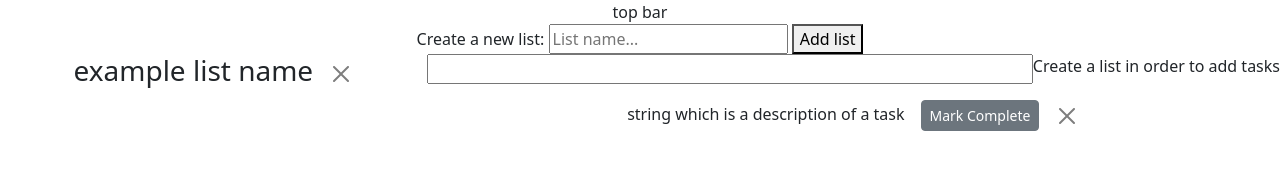
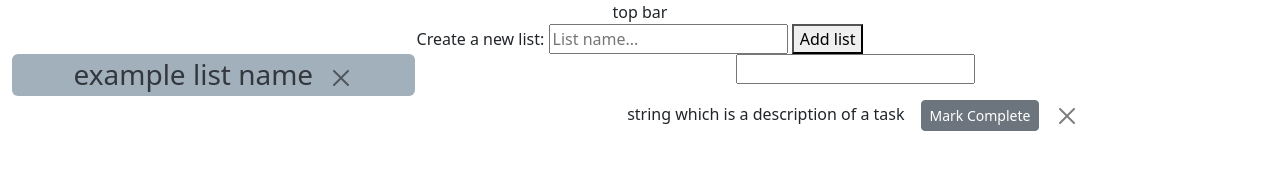
Before and after one commit to I-s-aac/todo-app, a plain HTML site: page index.html in a window 1280 px wide. Drawn offline with nearby package versions, Linux system fonts and the light colour scheme.

Commit message:
still adding styling, margin and stuff, making lists and tasks look better Fri, Sep 27, 2024  8:44:35 AM

```diff
--- a/index.html
+++ b/index.html
@@ -30,7 +30,10 @@
             <div class="col-12 col-md-4" id="listContainer"></div>
             <div class="col-12 col-md-8">
                 <div class="row">
-                    <input type="text" class="col" id="taskAdder">Create a list in order to add tasks</input>
+                    <div class="col">
+                        <label for="taskAdder"></label>
+                        <input type="text" id="taskAdder" name="taskAdder"></input>
+                    </div>
                 </div>
                 <div class="row">
                     <div class="col" id="taskContainer">
--- a/script.js
+++ b/script.js
@@ -43,6 +43,10 @@ function updateContainers() {
         const listElement = document.createElement("h3");
         listElement.textContent = listName;
         listElement.style.textDecoration = taskLists[listName].done === true ? "line-through" : "none";
+        listElement.classList.add("bg-secondary", "p-1", "rounded");
+        if (currentList === listName) {
+            listElement.style.filter = "brightness(1.5)";
+        }
         listElement.onclick = () => {
             currentList = listName;
             updateContainers();
@@ -59,7 +63,10 @@ function updateContainers() {
     }
 
     // display tasks to page
-    if (taskLists[currentList]) {
+    if (taskLists[currentList] !== undefined) {
+        taskAdder.style.display = "inline-block";
+        document.querySelector(`label[for="taskAdder"]`).textContent = "";
+
         taskLists[currentList].tasks.forEach((task, index) => {
             const taskElement = document.createElement("div");
             taskElement.textContent = task.content;
@@ -79,6 +86,9 @@ function updateContainers() {
             taskElement.appendChild(removeButton);
             taskContainer.appendChild(taskElement);
         });
+    } else {
+        taskAdder.style.display = "none";
+        document.querySelector(`label[for="taskAdder"]`).textContent = "Create or select a list in order to add tasks";
     }
 }
 
```
